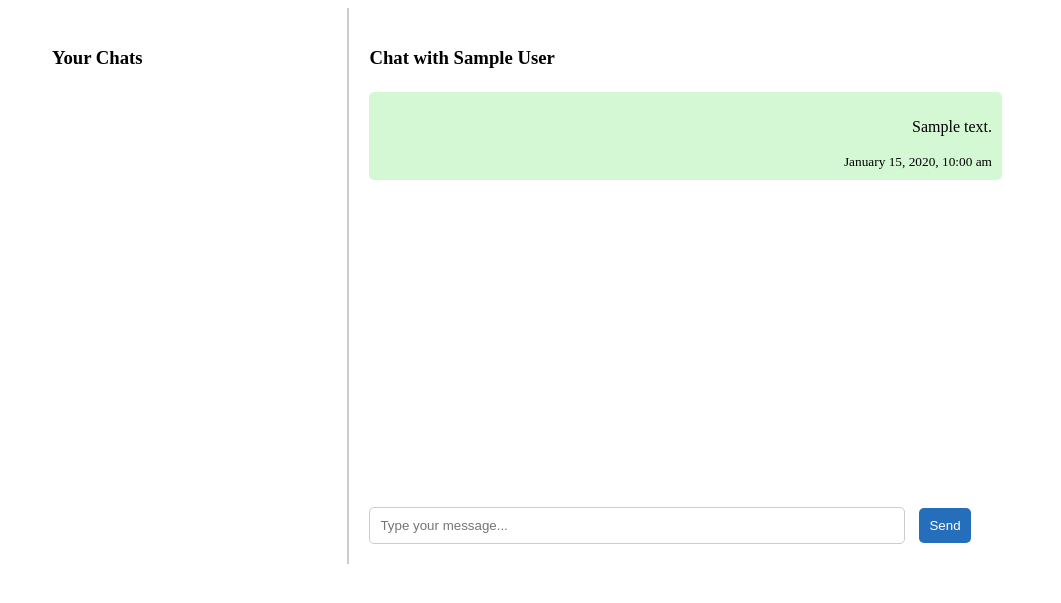
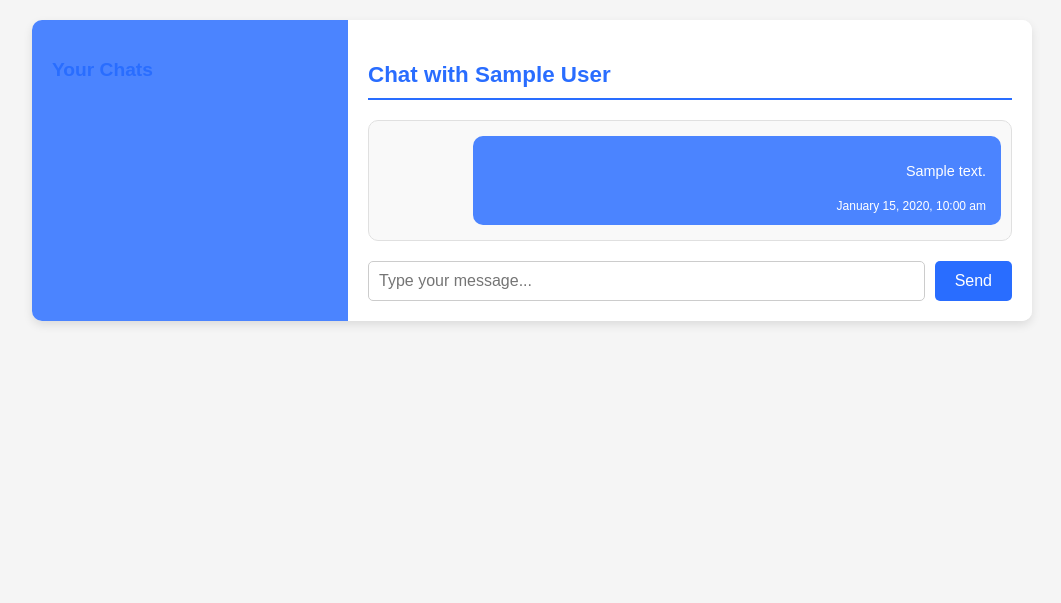
Before and after one commit to shiena-027/Lost-and-Found-Web, a PHP site: page /chat.php?user_id=1 in a window 1280 px wide. Shown: the top 603 px of the page, without its empty margins (108-1169 px from the left). Run offline with PHP 8.4, Linux system fonts and the light colour scheme; the visitor is signed in with stand-in values (Sample User, id 1); tables that the repository leaves empty or names only in its code hold one stand-in row (values such as "Sample post").

Commit message:
chat.php

```diff
--- a/need css/chat.php
+++ b/need css/chat.php
@@ -65,71 +65,7 @@ if (isset($_GET['user_id'])) {
     <meta charset="UTF-8">
     <meta name="viewport" content="width=device-width, initial-scale=1.0">
     <title>Chat</title>
-    <style>
-        /* Basic chat styling */
-        .chat-container {
-            display: flex;
-            max-width: 1000px;
-            margin: auto;
-        }
-        .user-list {
-            width: 30%;
-            padding: 20px;
-            border-right: 1px solid #ccc;
-        }
-        .user-list a {
-            display: block;
-            padding: 10px;
-            margin-bottom: 10px;
-            text-decoration: none;
-            color: #256EBB;
-            border-radius: 5px;
-            background-color: #f1f1f1;
-        }
-        .user-list a:hover {
-            background-color: #ddd;
-        }
-        .chat-box {
-            width: 70%;
-            padding: 20px;
-            overflow-y: auto;
-            border-left: 1px solid #ccc;
-        }
-        .messages {
-            height: 400px;
-            overflow-y: scroll;
-            margin-bottom: 20px;
-            padding-right: 10px;
-        }
-        .message {
-            padding: 10px;
-            margin: 5px 0;
-            border-radius: 5px;
-            background-color: #f1f1f1;
-        }
-        .message.sent {
-            background-color: #d3f8d3;
-            text-align: right;
-        }
-        .message.received {
-            background-color: #f1f1f1;
-            text-align: left;
-        }
-        .message-form input[type="text"] {
-            width: 80%;
-            padding: 10px;
-            margin-right: 10px;
-            border: 1px solid #ccc;
-            border-radius: 5px;
-        }
-        .message-form button {
-            padding: 10px;
-            background-color: #256EBB;
-            color: white;
-            border: none;
-            border-radius: 5px;
-        }
-    </style>
+    <link rel="stylesheet" href="style.css">
 </head>
 <body>
     <div class="chat-container">
```
